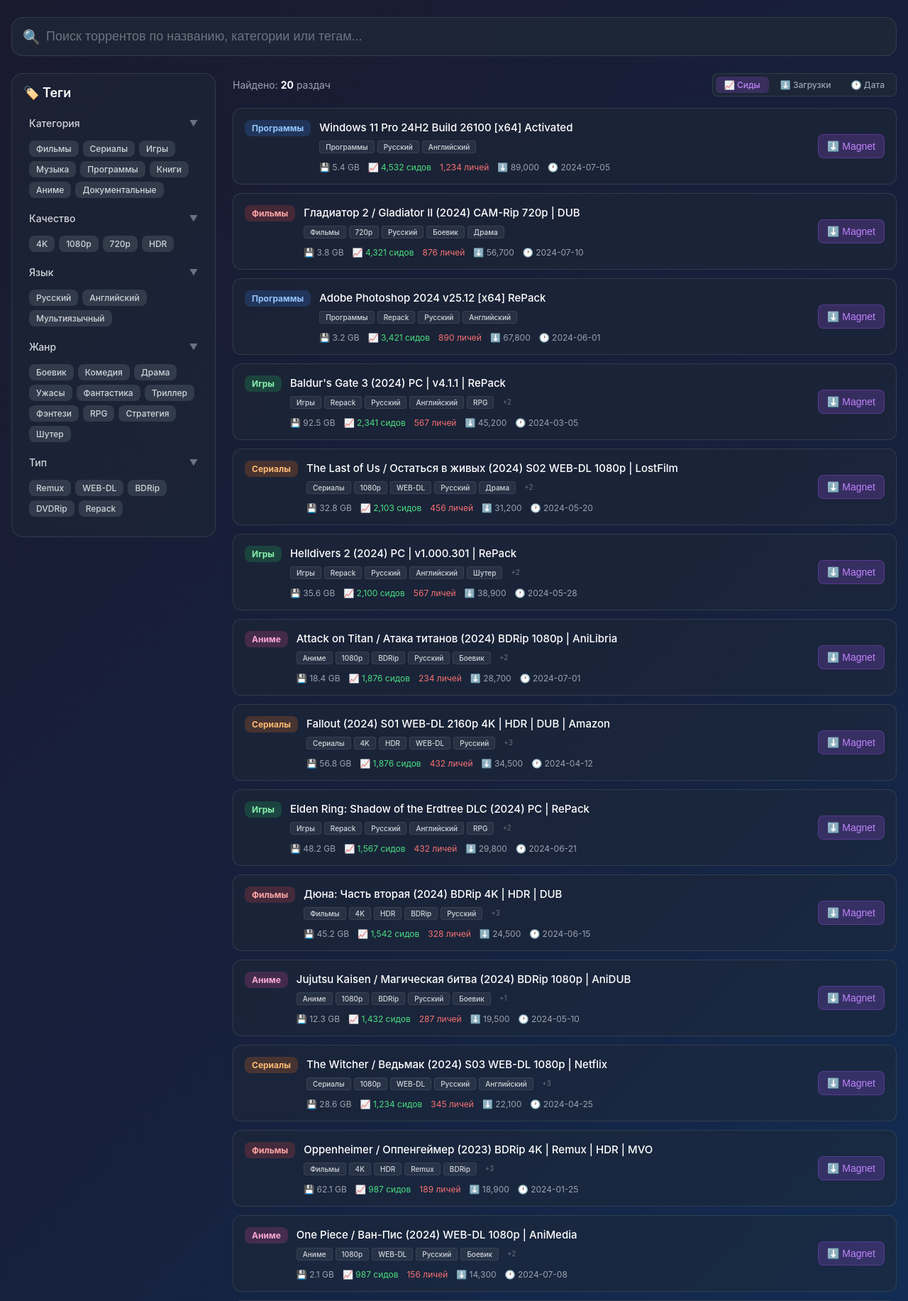
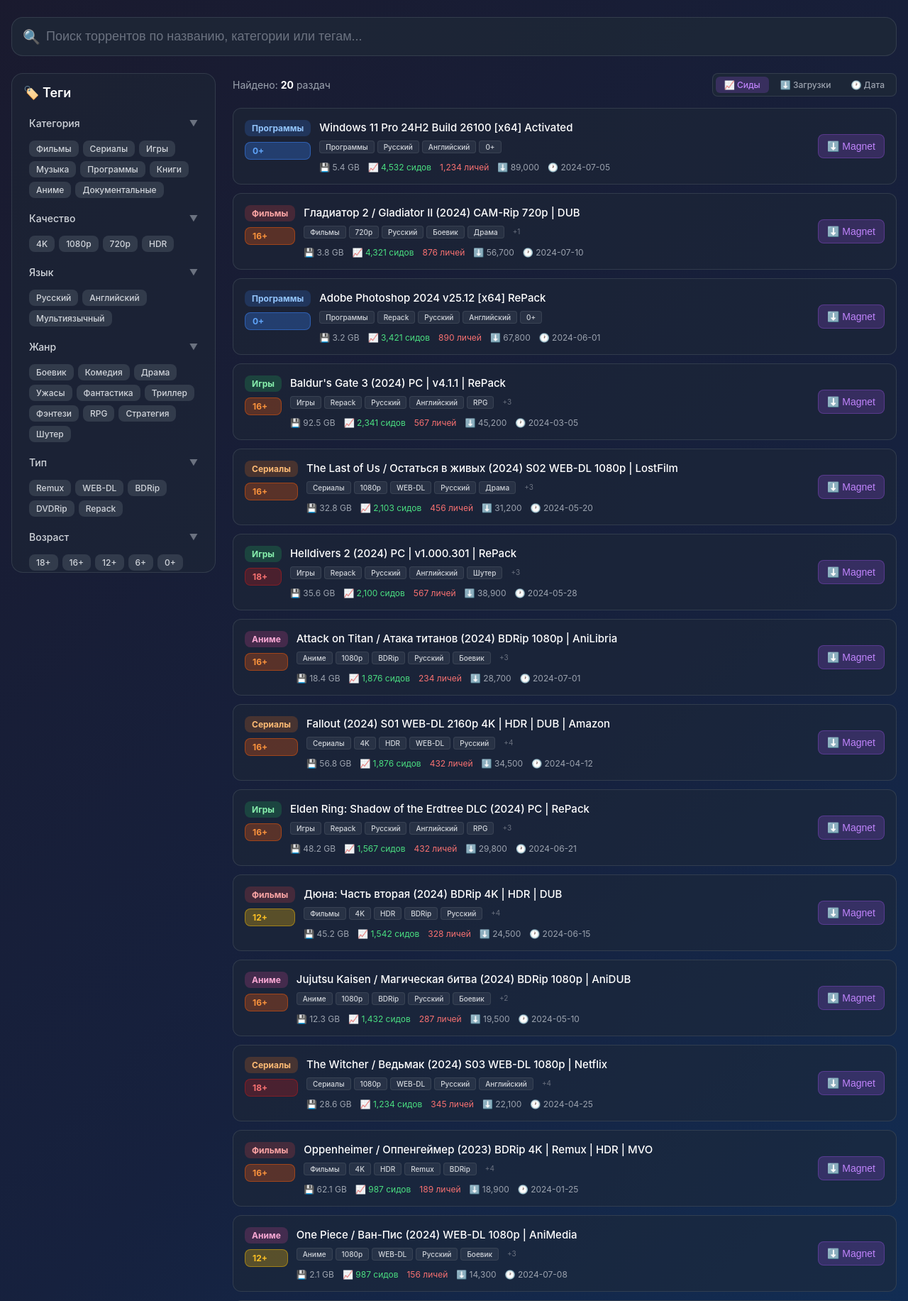
Before and after one commit to nonemivan-hue/sites, a Flask app: page / in a window 1280 px wide. Shown: the part 73-1906 px from the top of the page at 71% size. Run offline with Flask 3, Linux system fonts and the light colour scheme.

Commit message:
task snapshot c3b01075-6287-4fe7-8efd-5901504148a5

```diff
--- a/app.py
+++ b/app.py
@@ -14,7 +14,7 @@ torrents_data = [
         'downloads': 24500,
         'upload_date': '2024-06-15',
         'category': 'Фильмы',
-        'tags': ['movies', '4k', 'hdr', 'bdrip', 'rus', 'scifi', 'action', 'drama'],
+        'tags': ['movies', '4k', 'hdr', 'bdrip', 'rus', 'scifi', 'action', 'drama', '12+'],
         'magnet_link': 'magnet:?xt=urn:btih:example1',
         'quality': '4K HDR',
         'language': 'Русский (дубляж)',
@@ -28,7 +28,7 @@ torrents_data = [
         'downloads': 31200,
         'upload_date': '2024-05-20',
         'category': 'Сериалы',
-        'tags': ['series', '1080p', 'webdl', 'rus', 'drama', 'action', 'thriller'],
+        'tags': ['series', '1080p', 'webdl', 'rus', 'drama', 'action', 'thriller', '16+'],
         'magnet_link': 'magnet:?xt=urn:btih:example2',
         'quality': '1080p',
         'language': 'Русский (LostFilm)',
@@ -42,7 +42,7 @@ torrents_data = [
         'downloads': 15600,
         'upload_date': '2024-04-10',
         'category': 'Игры',
-        'tags': ['games', 'repack', 'rus', 'eng', 'rpg', 'action', 'scifi'],
+        'tags': ['games', 'repack', 'rus', 'eng', 'rpg', 'action', 'scifi', '18+'],
         'magnet_link': 'magnet:?xt=urn:btih:example3',
         'quality': 'PC',
         'language': 'Мультиязычный',
@@ -56,7 +56,7 @@ torrents_data = [
         'downloads': 18900,
         'upload_date': '2024-01-25',
         'category': 'Фильмы',
-        'tags': ['movies', '4k', 'hdr', 'remux', 'bdrip', 'multi', 'drama', 'thriller'],
+        'tags': ['movies', '4k', 'hdr', 'remux', 'bdrip', 'multi', 'drama', 'thriller', '16+'],
         'magnet_link': 'magnet:?xt=urn:btih:example4',
         'quality': '4K HDR Remux',
         'language': 'Мультиязычный',
@@ -70,7 +70,7 @@ torrents_data = [
         'downloads': 45200,
         'upload_date': '2024-03-05',
         'category': 'Игры',
-        'tags': ['games', 'repack', 'rus', 'eng', 'rpg', 'fantasy', 'strategy'],
+        'tags': ['games', 'repack', 'rus', 'eng', 'rpg', 'fantasy', 'strategy', '16+'],
         'magnet_link': 'magnet:?xt=urn:btih:example5',
         'quality': 'PC',
         'language': 'Мультиязычный',
@@ -84,7 +84,7 @@ torrents_data = [
         'downloads': 28700,
         'upload_date': '2024-07-01',
         'category': 'Аниме',
-        'tags': ['anime', '1080p', 'bdrip', 'rus', 'action', 'drama', 'fantasy'],
+        'tags': ['anime', '1080p', 'bdrip', 'rus', 'action', 'drama', 'fantasy', '16+'],
         'magnet_link': 'magnet:?xt=urn:btih:example6',
         'quality': '1080p',
         'language': 'Русский (AniLibria)',
@@ -98,7 +98,7 @@ torrents_data = [
         'downloads': 9800,
         'upload_date': '2024-02-14',
         'category': 'Документальные',
-        'tags': ['documentary', '4k', 'hdr', 'bdrip', 'rus', 'eng'],
+        'tags': ['documentary', '4k', 'hdr', 'bdrip', 'rus', 'eng', '0+'],
         'magnet_link': 'magnet:?xt=urn:btih:example7',
         'quality': '4K HDR',
         'language': 'Русский (дубляж)',
@@ -112,7 +112,7 @@ torrents_data = [
         'downloads': 67800,
         'upload_date': '2024-06-01',
         'category': 'Программы',
-        'tags': ['software', 'repack', 'rus', 'eng'],
+        'tags': ['software', 'repack', 'rus', 'eng', '0+'],
         'magnet_link': 'magnet:?xt=urn:btih:example8',
         'quality': 'x64',
         'language': 'Мультиязычный',
@@ -126,7 +126,7 @@ torrents_data = [
         'downloads': 22100,
         'upload_date': '2024-04-25',
         'category': 'Сериалы',
-        'tags': ['series', '1080p', 'webdl', 'rus', 'eng', 'fantasy', 'action', 'drama'],
+        'tags': ['series', '1080p', 'webdl', 'rus', 'eng', 'fantasy', 'action', 'drama', '18+'],
         'magnet_link': 'magnet:?xt=urn:btih:example9',
         'quality': '1080p',
         'language': 'Мультиязычный',
@@ -140,7 +140,7 @@ torrents_data = [
         'downloads': 13400,
         'upload_date': '2024-03-18',
         'category': 'Фильмы',
-        'tags': ['movies', '1080p', 'bdrip', 'rus', 'drama', 'fantasy'],
+        'tags': ['movies', '1080p', 'bdrip', 'rus', 'drama', 'fantasy', '16+'],
         'magnet_link': 'magnet:?xt=urn:btih:example10',
         'quality': '1080p',
         'language': 'Русский (дубляж)',
@@ -154,7 +154,7 @@ torrents_data = [
         'downloads': 29800,
         'upload_date': '2024-06-21',
         'category': 'Игры',
-        'tags': ['games', 'repack', 'rus', 'eng', 'rpg', 'action', 'fantasy'],
+        'tags': ['games', 'repack', 'rus', 'eng', 'rpg', 'action', 'fantasy', '16+'],
         'magnet_link': 'magnet:?xt=urn:btih:example11',
         'quality': 'PC',
         'language': 'Мультиязычный',
@@ -168,7 +168,7 @@ torrents_data = [
         'downloads': 19500,
         'upload_date': '2024-05-10',
         'category': 'Аниме',
-        'tags': ['anime', '1080p', 'bdrip', 'rus', 'action', 'fantasy'],
+        'tags': ['anime', '1080p', 'bdrip', 'rus', 'action', 'fantasy', '16+'],
         'magnet_link': 'magnet:?xt=urn:btih:example12',
         'quality': '1080p',
         'language': 'Русский (AniDUB)',
@@ -182,7 +182,7 @@ torrents_data = [
         'downloads': 89000,
         'upload_date': '2024-07-05',
         'category': 'Программы',
-        'tags': ['software', 'rus', 'eng'],
+        'tags': ['software', 'rus', 'eng', '0+'],
         'magnet_link': 'magnet:?xt=urn:btih:example13',
         'quality': 'x64',
         'language': 'Мультиязычный',
@@ -196,7 +196,7 @@ torrents_data = [
         'downloads': 34500,
         'upload_date': '2024-04-12',
         'category': 'Сериалы',
-        'tags': ['series', '4k', 'hdr', 'webdl', 'rus', 'scifi', 'action', 'drama'],
+        'tags': ['series', '4k', 'hdr', 'webdl', 'rus', 'scifi', 'action', 'drama', '16+'],
         'magnet_link': 'magnet:?xt=urn:btih:example14',
         'quality': '4K HDR',
         'language': 'Русский (дубляж)',
@@ -210,7 +210,7 @@ torrents_data = [
         'downloads': 11200,
         'upload_date': '2024-01-08',
         'category': 'Фильмы',
-        'tags': ['movies', '4k', 'hdr', 'remux', 'rus', 'action', 'scifi', 'thriller'],
+        'tags': ['movies', '4k', 'hdr', 'remux', 'rus', 'action', 'scifi', 'thriller', '16+'],
         'magnet_link': 'magnet:?xt=urn:btih:example15',
         'quality': '4K HDR Remux',
         'language': 'Русский (дубляж)',
@@ -224,7 +224,7 @@ torrents_data = [
         'downloads': 38900,
         'upload_date': '2024-05-28',
         'category': 'Игры',
-        'tags': ['games', 'repack', 'rus', 'eng', 'shooter', 'action', 'scifi'],
+        'tags': ['games', 'repack', 'rus', 'eng', 'shooter', 'action', 'scifi', '18+'],
         'magnet_link': 'magnet:?xt=urn:btih:example16',
         'quality': 'PC',
         'language': 'Мультиязычный',
@@ -238,7 +238,7 @@ torrents_data = [
         'downloads': 14300,
         'upload_date': '2024-07-08',
         'category': 'Аниме',
-        'tags': ['anime', '1080p', 'webdl', 'rus', 'action', 'comedy', 'fantasy'],
+        'tags': ['anime', '1080p', 'webdl', 'rus', 'action', 'comedy', 'fantasy', '12+'],
         'magnet_link': 'magnet:?xt=urn:btih:example17',
         'quality': '1080p',
         'language': 'Русский (AniMedia)',
@@ -252,7 +252,7 @@ torrents_data = [
         'downloads': 8700,
         'upload_date': '2024-02-28',
         'category': 'Книги',
-        'tags': ['books', 'rus', 'horror', 'thriller', 'drama'],
+        'tags': ['books', 'rus', 'horror', 'thriller', 'drama', '16+'],
         'magnet_link': 'magnet:?xt=urn:btih:example18',
         'quality': 'FB2/EPUB',
         'language': 'Русский',
@@ -266,7 +266,7 @@ torrents_data = [
         'downloads': 15600,
         'upload_date': '2024-03-22',
         'category': 'Музыка',
-        'tags': ['music', 'eng'],
+        'tags': ['music', 'eng', '0+'],
         'magnet_link': 'magnet:?xt=urn:btih:example19',
         'quality': 'FLAC',
         'language': 'Английский',
@@ -280,7 +280,7 @@ torrents_data = [
         'downloads': 56700,
         'upload_date': '2024-07-10',
         'category': 'Фильмы',
-        'tags': ['movies', '720p', 'rus', 'action', 'drama'],
+        'tags': ['movies', '720p', 'rus', 'action', 'drama', '16+'],
         'magnet_link': 'magnet:?xt=urn:btih:example20',
         'quality': '720p',
         'language': 'Русский (дубляж)',
@@ -328,9 +328,16 @@ tags_data = [
     {'id': 'bdrip', 'name': 'BDRip', 'category': 'Тип', 'color': 'bg-fuchsia-300'},
     {'id': 'dvdrip', 'name': 'DVDRip', 'category': 'Тип', 'color': 'bg-fuchsia-200'},
     {'id': 'repack', 'name': 'Repack', 'category': 'Тип', 'color': 'bg-pink-400'},
+
+    # Возрастные ограничения
+    {'id': '18+', 'name': '18+', 'category': 'Возраст', 'color': 'bg-red-700'},
+    {'id': '16+', 'name': '16+', 'category': 'Возраст', 'color': 'bg-orange-600'},
+    {'id': '12+', 'name': '12+', 'category': 'Возраст', 'color': 'bg-yellow-500'},
+    {'id': '6+', 'name': '6+', 'category': 'Возраст', 'color': 'bg-green-500'},
+    {'id': '0+', 'name': '0+', 'category': 'Возраст', 'color': 'bg-blue-500'},
 ]
 
-tag_categories = ['Категория', 'Качество', 'Язык', 'Жанр', 'Тип']
+tag_categories = ['Категория', 'Качество', 'Язык', 'Жанр', 'Тип', 'Возраст']
 
 @app.route('/')
 def index():
--- a/static/style.css
+++ b/static/style.css
@@ -358,6 +358,48 @@ body {
 
 .torrent-header {
     flex-shrink: 0;
+    display: flex;
+    flex-direction: column;
+    gap: 0.5rem;
+}
+
+.age-badge {
+    display: inline-flex;
+    align-items: center;
+    padding: 0.25rem 0.625rem;
+    border-radius: 0.5rem;
+    font-size: 0.75rem;
+    font-weight: 700;
+}
+
+.age-18 {
+    background: rgba(185, 28, 28, 0.3);
+    color: #f87171;
+    border: 1px solid rgba(185, 28, 28, 0.5);
+}
+
+.age-16 {
+    background: rgba(234, 88, 12, 0.3);
+    color: #fb923c;
+    border: 1px solid rgba(234, 88, 12, 0.5);
+}
+
+.age-12 {
+    background: rgba(234, 179, 8, 0.3);
+    color: #fbbf24;
+    border: 1px solid rgba(234, 179, 8, 0.5);
+}
+
+.age-6 {
+    background: rgba(34, 197, 94, 0.3);
+    color: #4ade80;
+    border: 1px solid rgba(34, 197, 94, 0.5);
+}
+
+.age-0 {
+    background: rgba(59, 130, 246, 0.3);
+    color: #60a5fa;
+    border: 1px solid rgba(59, 130, 246, 0.5);
 }
 
 .category-badge {
--- a/templates/index.html
+++ b/templates/index.html
@@ -149,6 +149,21 @@
                                 <span class="category-badge category-{{ torrent.category }}">
                                     {{ torrent.category }}
                                 </span>
+                                {% if '18+' in torrent.tags %}
+                                <span class="age-badge age-18">18+</span>
+                                {% endif %}
+                                {% if '16+' in torrent.tags %}
+                                <span class="age-badge age-16">16+</span>
+                                {% endif %}
+                                {% if '12+' in torrent.tags %}
+                                <span class="age-badge age-12">12+</span>
+                                {% endif %}
+                                {% if '6+' in torrent.tags %}
+                                <span class="age-badge age-6">6+</span>
+                                {% endif %}
+                                {% if '0+' in torrent.tags %}
+                                <span class="age-badge age-0">0+</span>
+                                {% endif %}
                             </div>
 
                             <div class="torrent-body">
```
Also changed, not shown: src/App.tsx (+26 -1 lines), src/data/torrents.ts (+21 -21 lines).
